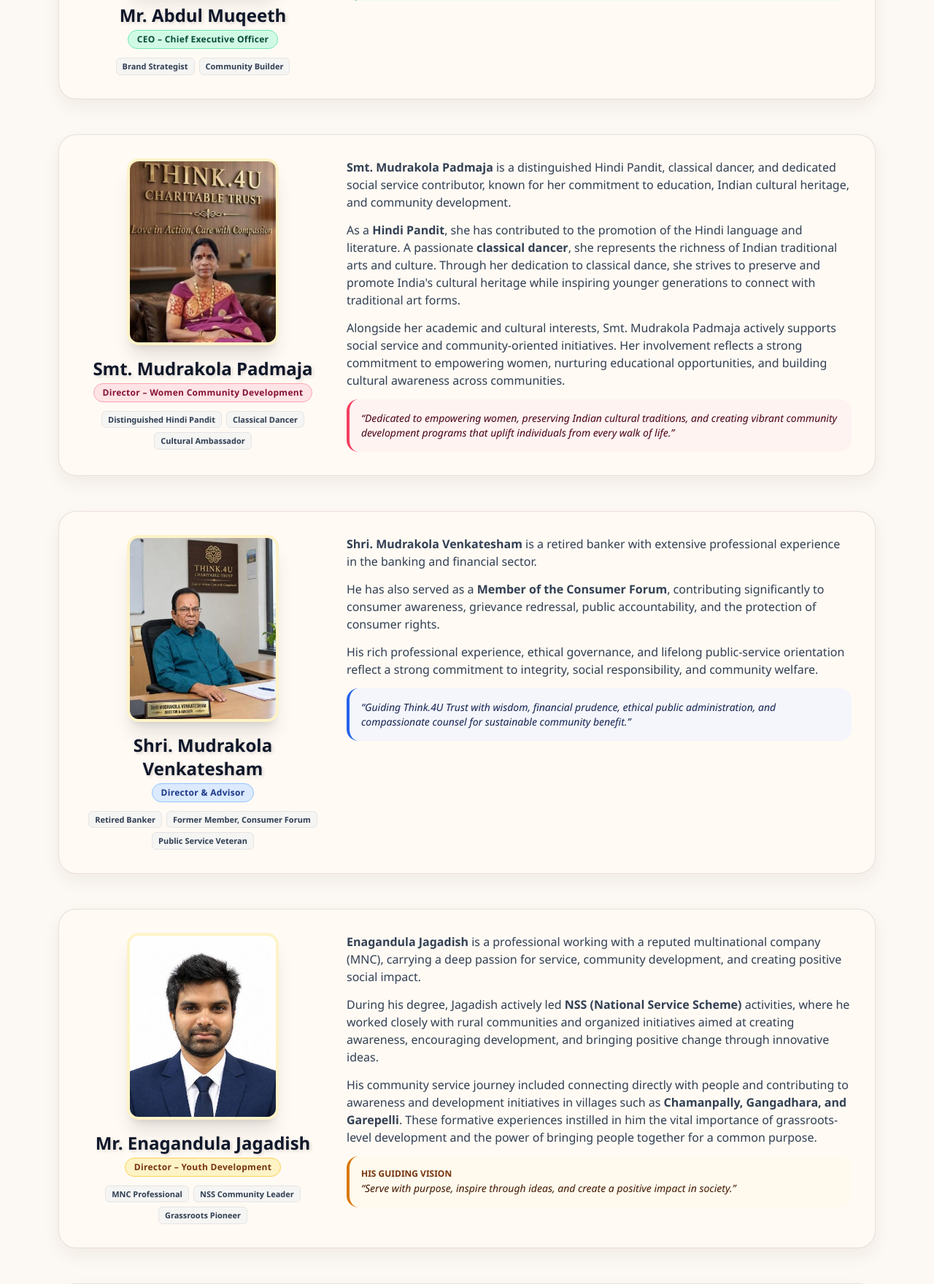
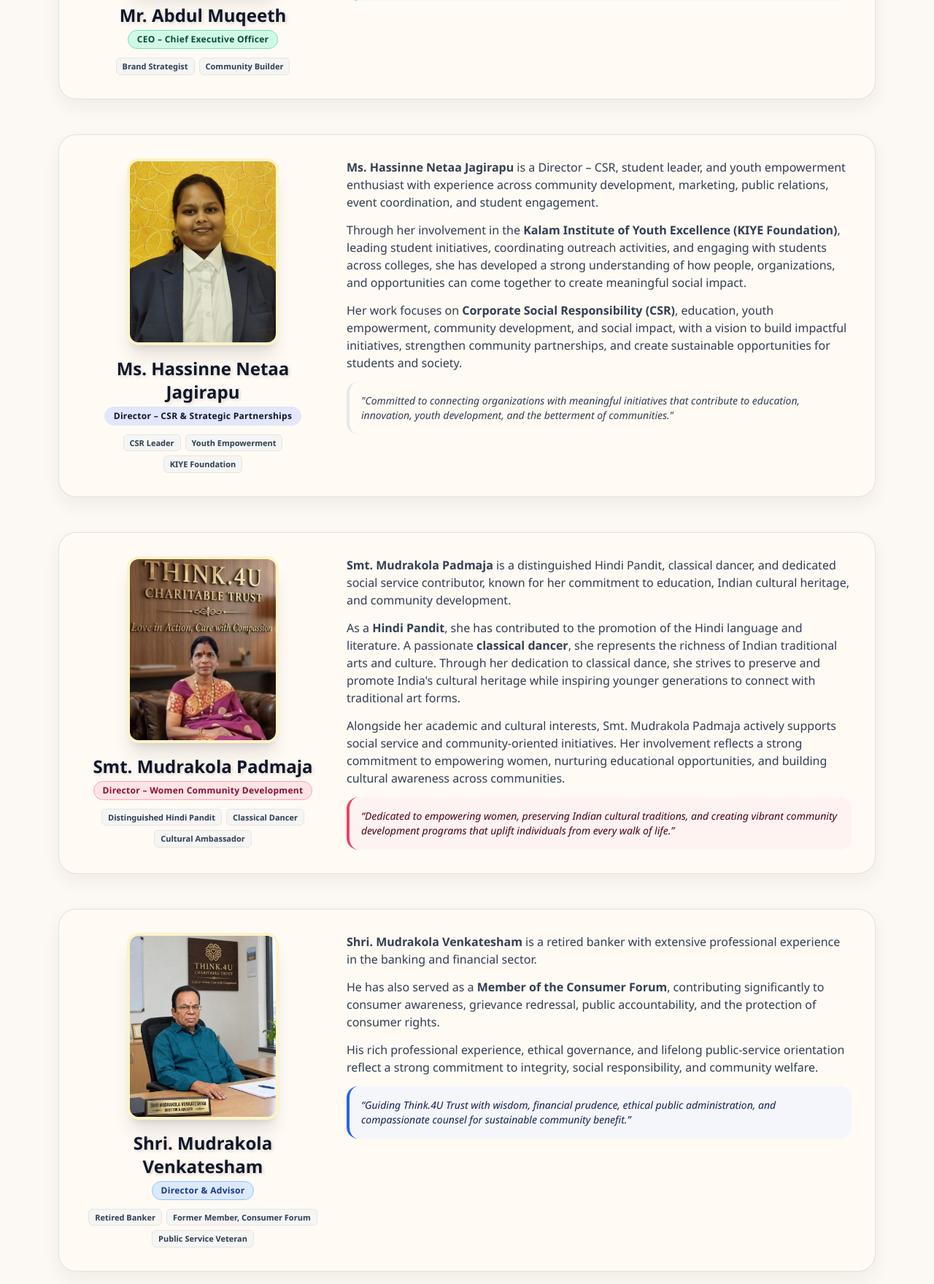
Before and after one commit to Think-4U/Think.4u-Charity-Website, a Flask app: a page that uses templates/coreteam.html in a window 1280 px wide. Shown: the part 1128-2887 px from the top of the page at 73% size. Run offline with Flask 3, Linux system fonts and the light colour scheme; some libraries are stand-ins or nearby versions.

Commit message:
Add Ms. Hassinne Netaa Jagirapu - Director CSR & Strategic Partnerships to Core Team

```diff
--- a/templates/coreteam.html
+++ b/templates/coreteam.html
@@ -110,7 +110,44 @@
             </div>
         </article>
 
-        <!-- 2. Smt. Mudrakola Padmaja - Director – Women community development -->
+        <!-- 2. Ms. Hassinne Netaa Jagirapu - Director – CSR & Strategic Partnerships -->
+        <article class="member-card rounded-3xl p-6 sm:p-8 border border-amber-900/15 bg-white">
+            <div class="grid grid-cols-1 lg:grid-cols-12 gap-8 items-start">
+                <div class="lg:col-span-4 flex flex-col items-center text-center">
+                    <div class="w-44 sm:w-52 h-56 sm:h-64 rounded-2xl overflow-hidden shadow-xl border-4 border-amber-100 bg-stone-100 relative mb-4">
+                        <img src="{{ url_for('static', filename='images/team/hassinne_netaa_jagirapu.jpg') }}" alt="Ms. Hassinne Netaa Jagirapu" class="w-full h-full object-cover object-top">
+                    </div>
+                    <h2 class="text-2xl font-black text-slate-900">Ms. Hassinne Netaa Jagirapu</h2>
+                    <span class="inline-block mt-1 px-3 py-1 rounded-full text-xs font-black tracking-wide bg-indigo-100 text-indigo-900 border border-indigo-300">
+                        Director – CSR &amp; Strategic Partnerships
+                    </span>
+                    <div class="mt-3 flex flex-wrap justify-center gap-1.5">
+                        <span class="px-2 py-0.5 rounded-md text-[11px] font-semibold bg-stone-100 text-slate-700 border border-stone-200">CSR Leader</span>
+                        <span class="px-2 py-0.5 rounded-md text-[11px] font-semibold bg-stone-100 text-slate-700 border border-stone-200">Youth Empowerment</span>
+                        <span class="px-2 py-0.5 rounded-md text-[11px] font-semibold bg-stone-100 text-slate-700 border border-stone-200">KIYE Foundation</span>
+                    </div>
+                </div>
+
+                <div class="lg:col-span-8 space-y-3.5 text-slate-700 leading-relaxed text-sm sm:text-base">
+                    <p>
+                        <strong>Ms. Hassinne Netaa Jagirapu</strong> is a Director – CSR, student leader, and youth empowerment enthusiast with experience across community development, marketing, public relations, event coordination, and student engagement.
+                    </p>
+                    <p>
+                        Through her involvement in the <strong>Kalam Institute of Youth Excellence (KIYE Foundation)</strong>, leading student initiatives, coordinating outreach activities, and engaging with students across colleges, she has developed a strong understanding of how people, organizations, and opportunities can come together to create meaningful social impact.
+                    </p>
+                    <p>
+                        Her work focuses on <strong>Corporate Social Responsibility (CSR)</strong>, education, youth empowerment, community development, and social impact, with a vision to build impactful initiatives, strengthen community partnerships, and create sustainable opportunities for students and society.
+                    </p>
+                    <div class="p-4 rounded-2xl bg-indigo-50/70 border-l-4 border-indigo-600">
+                        <p class="text-indigo-950 font-medium italic text-sm">
+                            "Committed to connecting organizations with meaningful initiatives that contribute to education, innovation, youth development, and the betterment of communities."
+                        </p>
+                    </div>
+                </div>
+            </div>
+        </article>
+
+        <!-- 3. Smt. Mudrakola Padmaja - Director – Women Community Development -->
         <article class="member-card rounded-3xl p-6 sm:p-8 border border-amber-900/15 bg-white">
             <div class="grid grid-cols-1 lg:grid-cols-12 gap-8 items-start">
                 <div class="lg:col-span-4 flex flex-col items-center text-center">
@@ -147,7 +184,7 @@
             </div>
         </article>
 
-        <!-- 3. Shri. Mudrakola Venkatesham - Director & Advisor -->
+        <!-- 4. Shri. Mudrakola Venkatesham - Director & Advisor -->
         <article class="member-card rounded-3xl p-6 sm:p-8 border border-amber-900/15 bg-white">
             <div class="grid grid-cols-1 lg:grid-cols-12 gap-8 items-start">
                 <div class="lg:col-span-4 flex flex-col items-center text-center">
@@ -184,7 +221,7 @@
             </div>
         </article>
 
-        <!-- 4. Mr. Enagandula Jagadish - Director – Youth Development -->
+        <!-- 5. Mr. Enagandula Jagadish - Director – Youth Development -->
         <article class="member-card rounded-3xl p-6 sm:p-8 border border-amber-900/15 bg-white">
             <div class="grid grid-cols-1 lg:grid-cols-12 gap-8 items-start">
                 <div class="lg:col-span-4 flex flex-col items-center text-center">
@@ -222,7 +259,7 @@
             </div>
         </article>
 
-        <!-- 5. Mr. Kairamkonda Vignesh - Director – Innovation & Entrepreneurship -->
+        <!-- 6. Mr. Kairamkonda Vignesh - Director – Innovation & Entrepreneurship -->
         <article class="member-card rounded-3xl p-6 sm:p-8 border border-amber-900/15 bg-white">
             <div class="grid grid-cols-1 lg:grid-cols-12 gap-8 items-start">
                 <div class="lg:col-span-4 flex flex-col items-center text-center">
@@ -259,7 +296,7 @@
             </div>
         </article>
 
-        <!-- 6. Ms. Macha Vineela - Director – Legal Affairs -->
+        <!-- 7. Ms. Macha Vineela - Director – Legal Affairs -->
         <article class="member-card rounded-3xl p-6 sm:p-8 border border-amber-900/15 bg-white">
             <div class="grid grid-cols-1 lg:grid-cols-12 gap-8 items-start">
                 <div class="lg:col-span-4 flex flex-col items-center text-center">
```
Also changed, not shown: static/images/team/hassinne_netaa_jagirapu.jpg (added).
